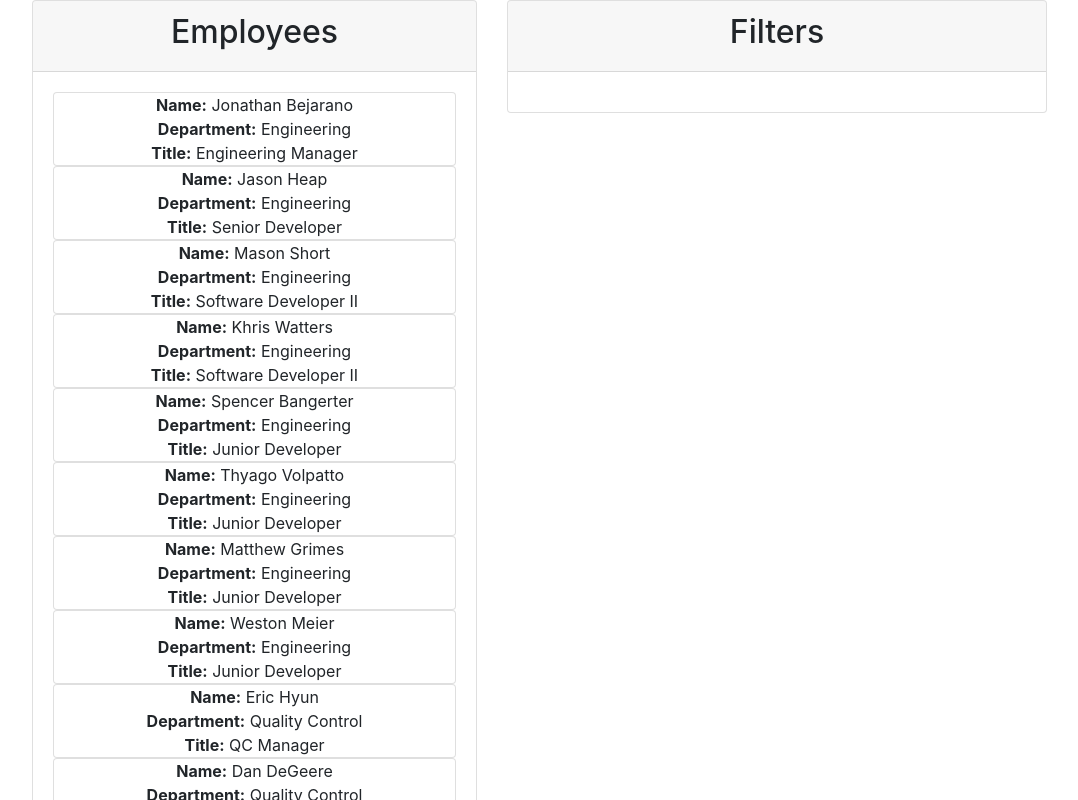
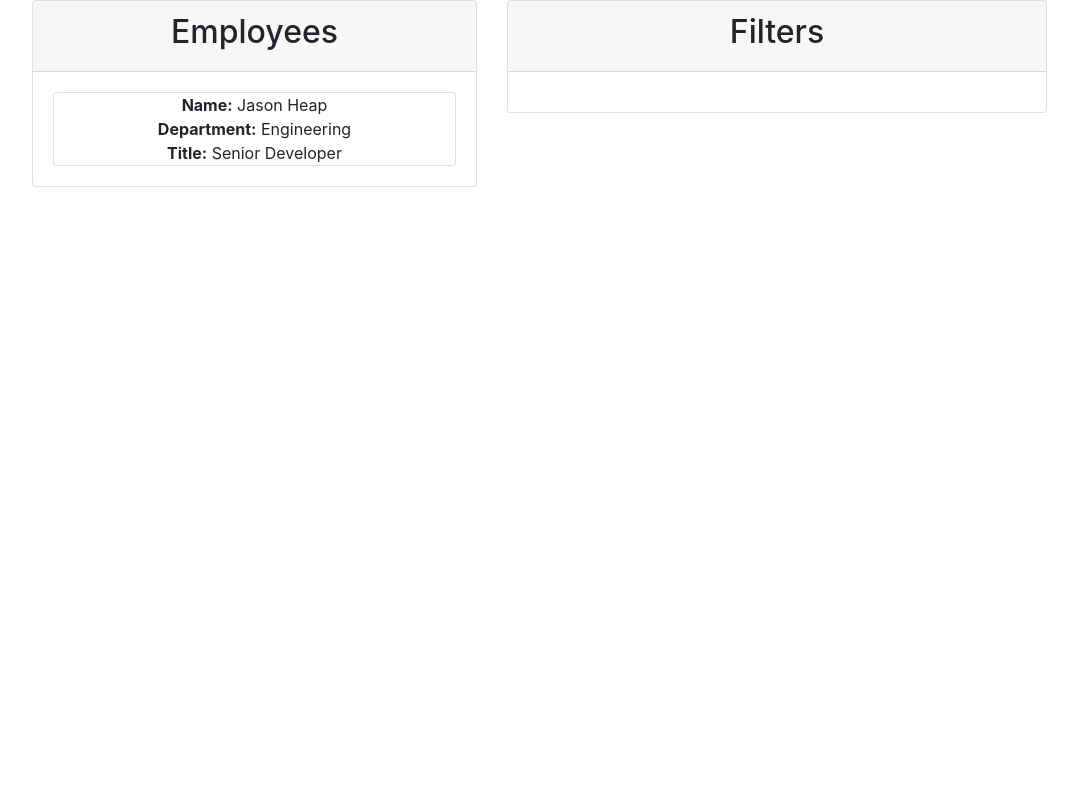
Before and after one commit to SpencerBangerter/react-employee-display, a React (Create React App) app: page / in a window 1280 px wide. Shown: the top 800 px of the page, without its empty margins (53-1131 px from the left). Built offline with nearby package versions, Linux system fonts and the light colour scheme.

Commit message:
Filter State working. Need to wire up a UI filter and update filters state function

```diff
--- a/src/components/EmployeeCardBody.js
+++ b/src/components/EmployeeCardBody.js
@@ -1,19 +1,35 @@
 import React from "react";
 
 function EmployeeCard(props) {
+  let renderedEmployees = props.employees
+  if (props.filters.currentlyEmployed) {
+    renderedEmployees = props.employees.filter(employee => employee.currentlyEmployed);
+  }
+  if (props.filters.department) {
+    renderedEmployees = props.employees.filter(employee => employee.department === props.filters.department);
+  }
+  if (props.filters.title) {
+    renderedEmployees = props.employees.filter(employee => employee.title === props.filters.title);
+  }
+
   return (
-    <div className="card">
+    <div>
+      {renderedEmployees.map(employee => (
+        <div className="card" key={employee.id}>
         <div className="content">
         <div>
-            <strong>Name:</strong> {props.name}
+           <strong>Name:</strong> {employee.name}
          </div>
         <div>
-            <strong>Department:</strong> {props.department}
+           <strong>Department:</strong> {employee.department}
          </div>
         <div>
-            <strong>Title:</strong> {props.title}
+           <strong>Title:</strong> {employee.title}
          </div>
      </div>
+     </div>
+
+      ))}
     </div>
   );
 }
--- a/src/components/EmployeeContainer.js
+++ b/src/components/EmployeeContainer.js
@@ -7,7 +7,22 @@ import EmployeeCardBody from "./EmployeeCardBody";
 import employees from "../employees.json";
 
 class EmployeeContainer extends Component {
-  state = {};
+  state = {
+    employees,
+    filters: {
+      currentlyEmployed: true,
+      department: "Engineering",
+      title: 'Senior Developer',
+    }
+  };
+
+  // currentlyEmployed = x => {
+  //   if (!this.props.filters.currentlyEmployed) {
+  //     console.log(this.props.filters.currentlyEmployed)
+  //     // const employees = this.state.employees.filter(employee => employee.currentlyEmployed === true)
+  //     // this.setState({ employees });
+  //   }
+  // }
 
   //render base component
   render() {
@@ -16,15 +31,10 @@ class EmployeeContainer extends Component {
         <Row>
           <Col size="md-5">
             <Card heading="Employees">
-              {employees.map((employee) => (
-                <EmployeeCardBody
-                  id={employee.id}
-                  key={employee.id}
-                  name={employee.name}
-                  title={employee.title}
-                  department={employee.department}
-                />
-              ))}
+              <EmployeeCardBody
+              employees = {employees}
+              filters = {this.state.filters}
+              />
             </Card>
           </Col>
           <Col size="md-6">
@@ -37,3 +47,14 @@ class EmployeeContainer extends Component {
 }
 
 export default EmployeeContainer;
+// {this.state.employees.map((employee) => (
+//   <EmployeeCardBody
+//     id={employee.id}
+//     key={employee.id}
+//     name={employee.name}
+//     title={employee.title}
+//     department={employee.department}
+//     filters={this.state.filters}
+//   />
+// ))
+// }
```
Also changed, not shown: src/components/FiltersCardBody.js (added, +9 -0 lines). Lines whose indentation alone changed are shown as unchanged.
